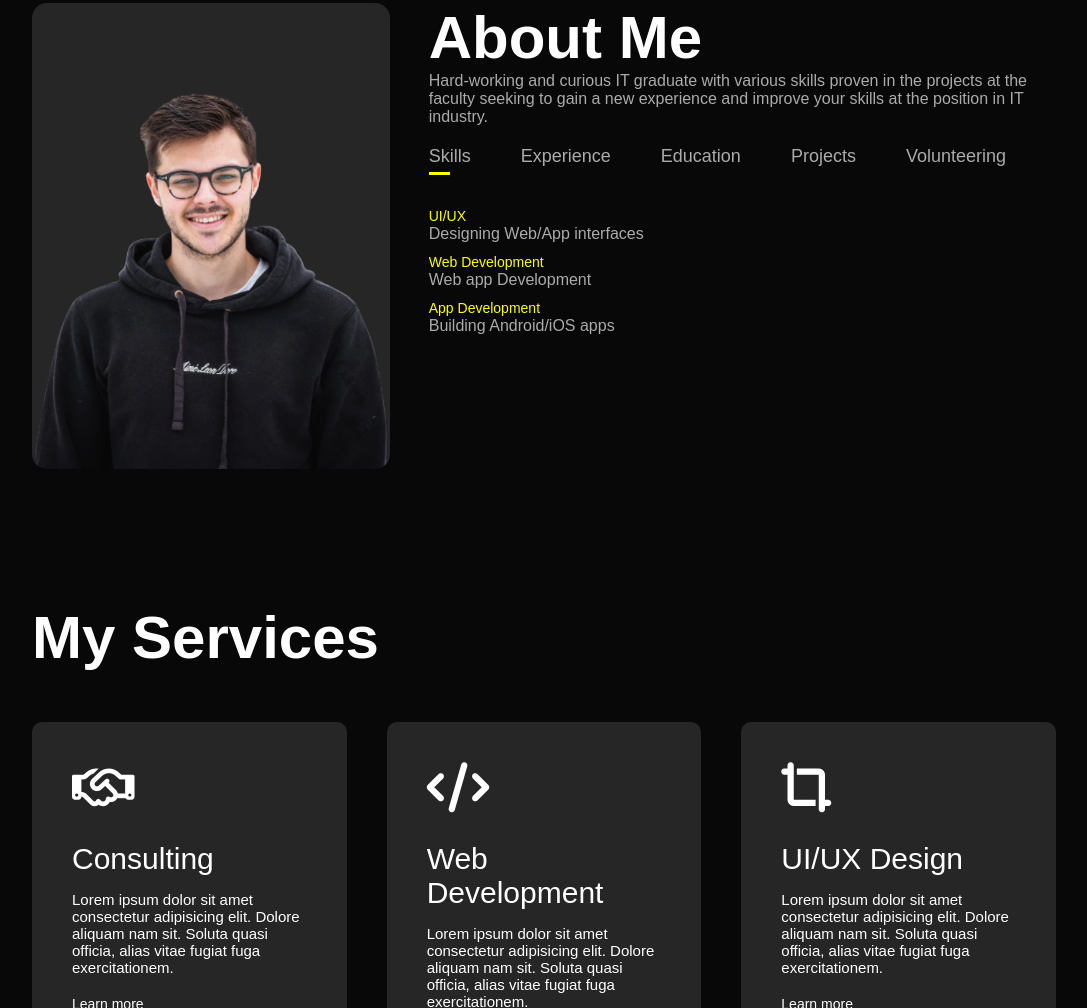
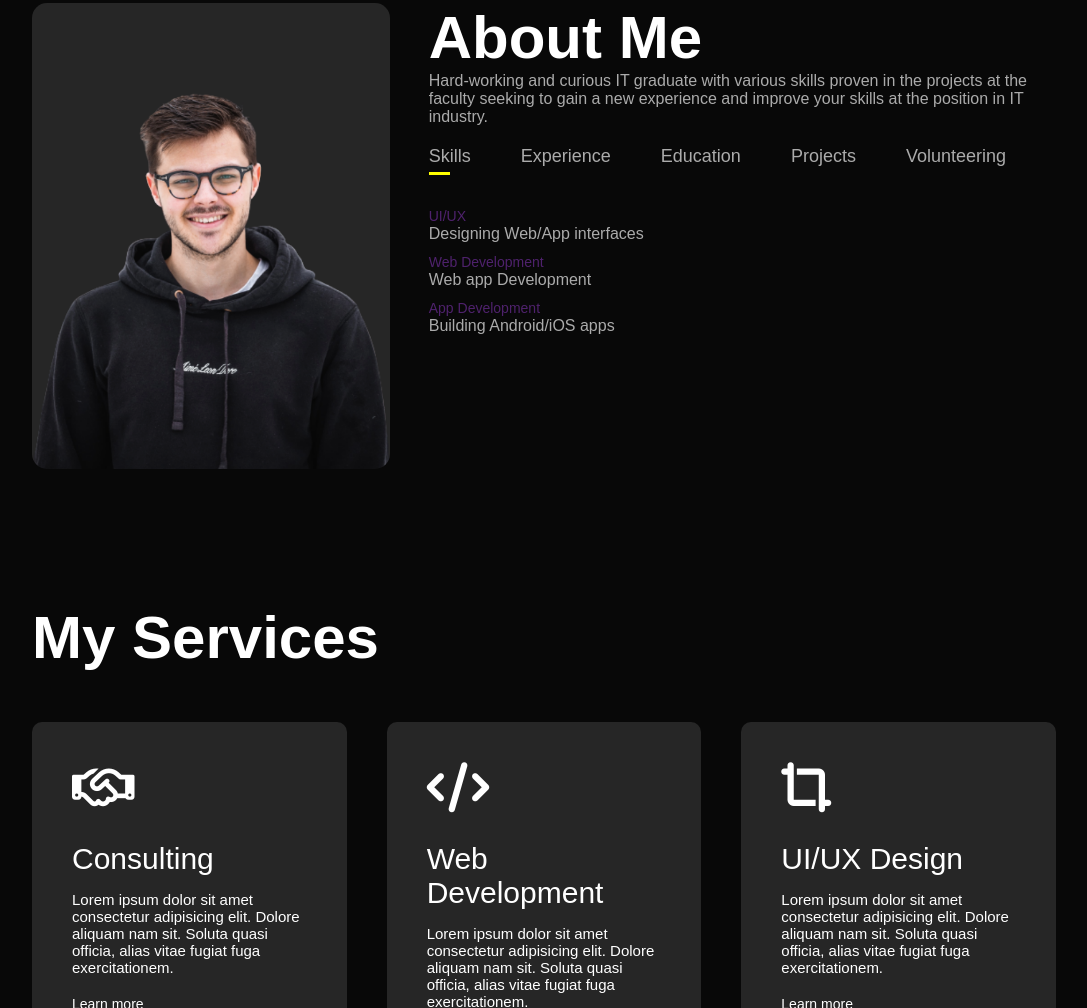
Before and after one commit to jantolos/jantolos.github.io, a plain HTML site: page portfolio-page-dev/index.html in a window 1280 px wide. Shown: the part 887-1895 px from the top of the page, without its empty margins (96-1183 px from the left). Drawn offline with Linux system fonts and the light colour scheme.

Commit message:
remove change

```diff
--- a/portfolio-page-dev/style.css
+++ b/portfolio-page-dev/style.css
@@ -143,7 +143,7 @@ width: 100%;
 }
 
 .tab-contents ul li span {
-    color: #ffff00;
+    color: #b547ff68;
     font-size: 14px;
 }
 
```
